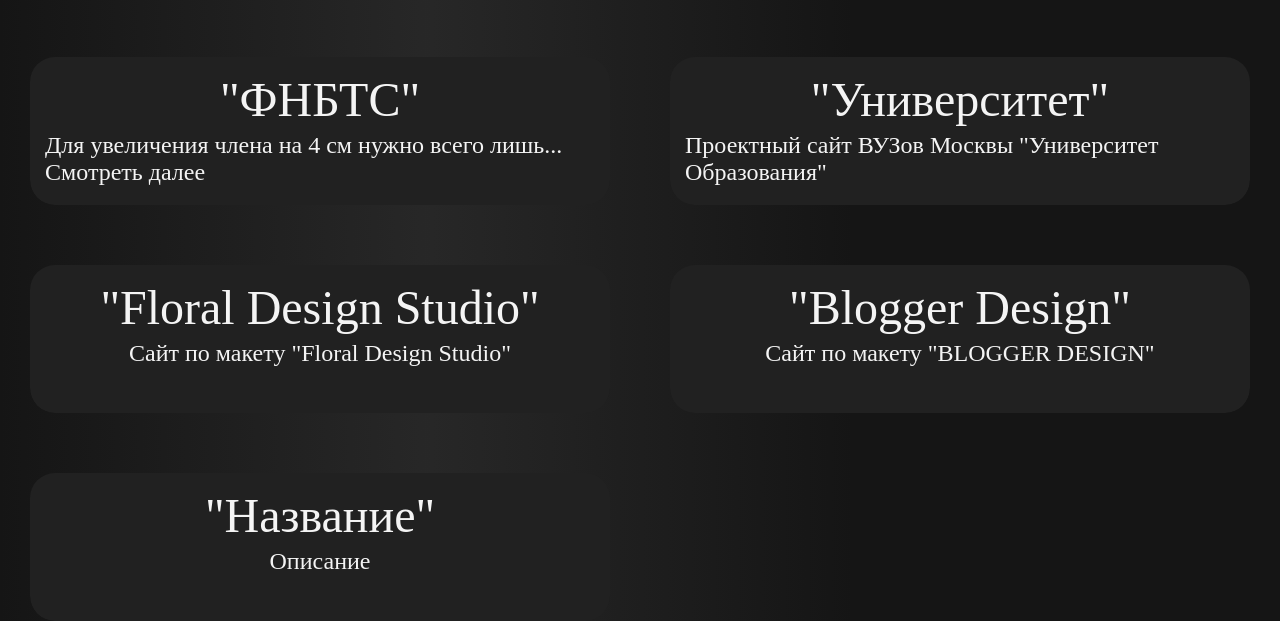
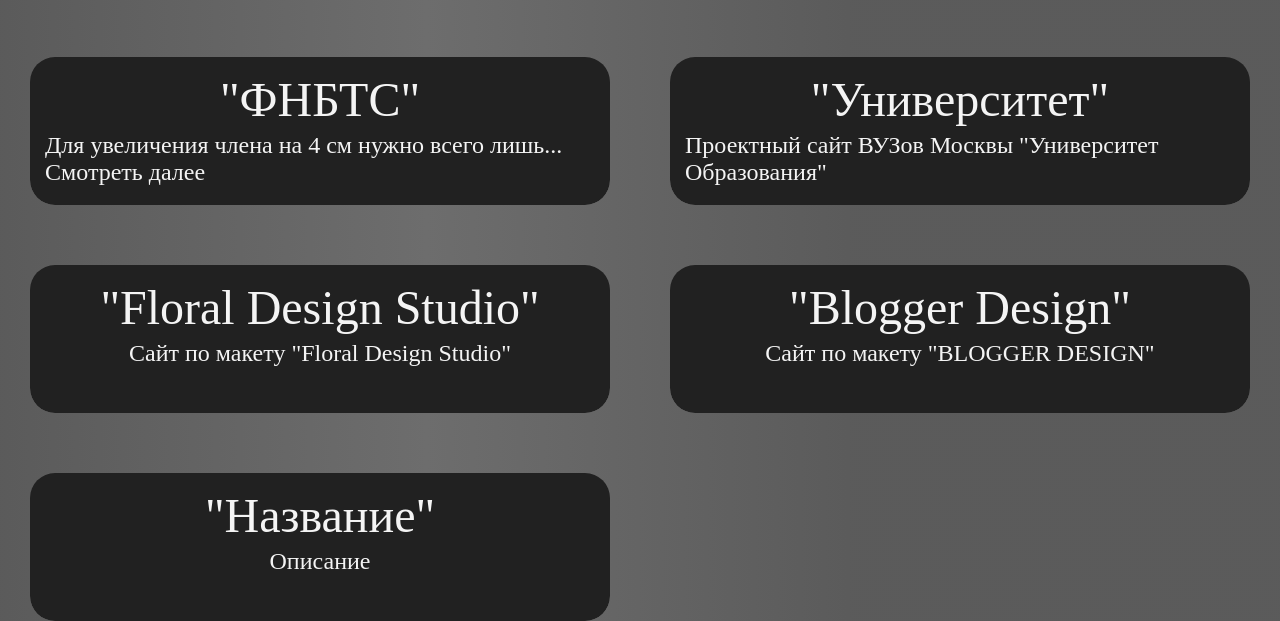
Before and after one commit to Fitesip/FIT, a plain HTML site: page index.html in a window 1280 px wide. Shown: the part 690-1311 px from the top of the page. Drawn offline with Linux system fonts and the light colour scheme; a web font is replaced by a local one.

Commit message:
Update-3.1

```diff
--- a/styles/main.css
+++ b/styles/main.css
@@ -3,7 +3,7 @@
     src: url("../fonts/Montserrat/Montserrat-VariableFont_wght.ttf");
 }
 body {
-    background: #151515 linear-gradient(to right, rgba(21, 21, 21, 0.7), rgba(47, 47, 47, 0.7), rgba(21, 21, 21, 0.7), rgba(21, 21, 21, 0.7));
+    background: linear-gradient(to right, rgba(21, 21, 21, 0.7), rgba(47, 47, 47, 0.7), rgba(21, 21, 21, 0.7), rgba(21, 21, 21, 0.7));
     overflow-x: hidden;
 }
 header {
```
